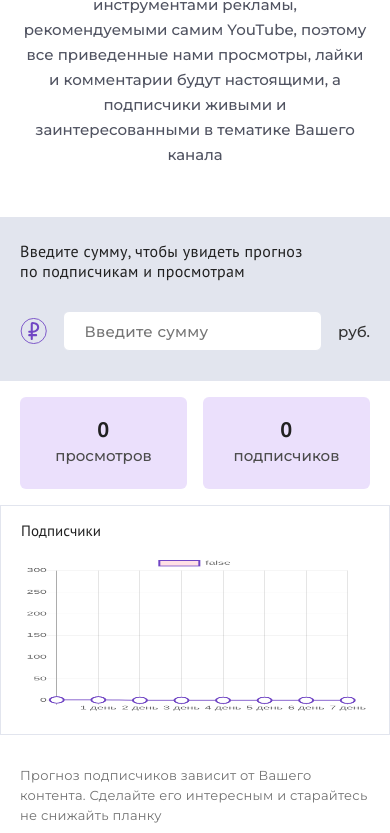
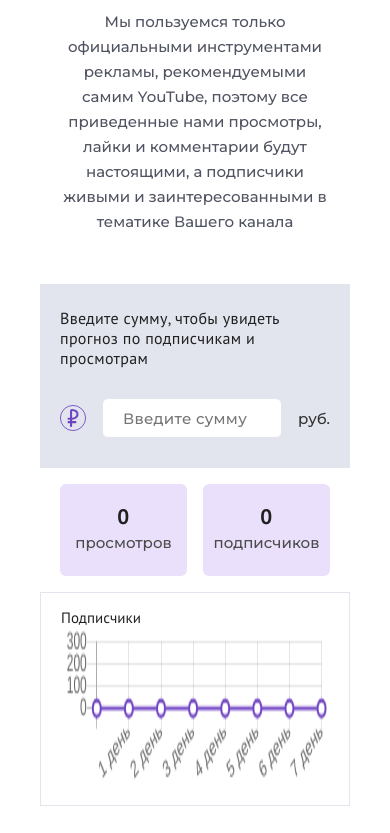
Before and after one commit to overstay812/subsribeCounter, a plain HTML site: page index.html in a window 390 px wide. Shown: the part 195-1028 px from the top of the page. Drawn offline with nearby package versions, Linux system fonts and the light colour scheme.

Commit message:
updatet diogramm

```diff
--- a/app.js
+++ b/app.js
@@ -1,9 +1,11 @@
+
+
 
 
 let input = document.querySelector('.input')
 let watchingCounter = document.querySelector('.watchingCounter')
 let subscriberCounter = document.querySelector('.subscriberCounter')
-
+var ctx = document.getElementById('myChart').getContext('2d');
 
 let getResults = () => {
     let inputResult = input.value
@@ -12,21 +14,17 @@ let getResults = () => {
 }
 
 
+getDiogramResult = () => {
 
-
-var ctx = document.getElementById('myChart').getContext('2d');
-
-
-
-getDiogramResult = () => {
+    Chart.defaults.global.legend.display = false;
     let inputResult = input.value
-    let arr = [0, 0, 0, 0, 0, 0, 0,0]
+    let arr = [0, 0, 0, 0, 0, 0, 0, 0]
     arr = arr.map((item, index) => {
         if (index <= 1) {
             return item == 0
         }
         else {
-           return item = item + inputResult / Math.floor(Math.random() * (100 - 47) + 47)
+            return item = item + inputResult / Math.floor(Math.random() * (100 - 47) + 47)
         }
     })
 
@@ -35,7 +33,7 @@ getDiogramResult = () => {
         data: {
             labels: ['', '1 день', '2 день', '3 день', '4 день', '5 день', '6 день', '7 день'],
             datasets: [{
-                label: 'false',
+                label: '',
                 data: arr,
 
                 backgroundColor: [
@@ -55,7 +53,7 @@ getDiogramResult = () => {
                 pointBackgroundColor: '#ffffff',
                 pointBorderColor: '#7045C4',
                 pointBorderWidth: 2,
-                pointRadius:7,
+                pointRadius: 4,
                 cubicInterpolationMode: 'monotone',
 
             }]
@@ -64,8 +62,9 @@ getDiogramResult = () => {
             scales: {
                 yAxes: [{
                     ticks: {
+                        color: 'red',
                         suggestedMin: 60,
-                 suggestedMax: 300,
+                        suggestedMax: 300,
                         beginAtZero: true
                     }
                 }]
@@ -75,7 +74,6 @@ getDiogramResult = () => {
 }
 
 
-
 getDiogramResult()
 input.addEventListener('input', event => {
     getResults()
--- a/index.html
+++ b/index.html
@@ -44,7 +44,7 @@
         </div>
         <div class="diagram">
             <span>Подписчики</span>
-            <canvas id="myChart" width="400" height="400"></canvas>
+            <canvas id="myChart" width="701" height="209"></canvas>
         </div>
         <p class="legend">Прогноз подписчиков зависит от Вашего контента. Сделайте его интересным и старайтесь не
             снижайть планку</p>
@@ -52,7 +52,7 @@
 
 
 
-
+    <script src="https://cdn.jsdelivr.net/npm/vue/dist/vue.js"></script>
     <script src="./package/dist/Chart.min.js"></script>
     <script src="./app.js"></script>
 </body>
--- a/main.css
+++ b/main.css
@@ -8,7 +8,7 @@ body {
   counter-reset: list;
   font-family: "Montserrat", "PT Sans", sans-serif;
   /* font-family: , sans-serif; */
-  padding: 0 40px;
+  margin: 0 40px;
 }
 
 .box {
@@ -161,7 +161,7 @@ body {
 #myChart {
   max-width: 701px;
   max-height: 209px;
-  width: 100%;
+  /* width: 100%; */
   margin: 37px 20px 37px 20px;
 }
 
@@ -472,14 +472,15 @@ body {
   }
   #myChart {
     max-width: 374px;
-    max-height: 158px;
+    min-height: 158px;
+
     width: 100%;
     margin: 0;
     margin-bottom: 20px;
   }
   .diagram span {
     display: inline-block;
-    padding: 16px 0px 16px 0px;
+    padding: 16px 0px 0px 0px;
     font-family: PT Sans;
     font-style: normal;
     font-weight: normal;
```
